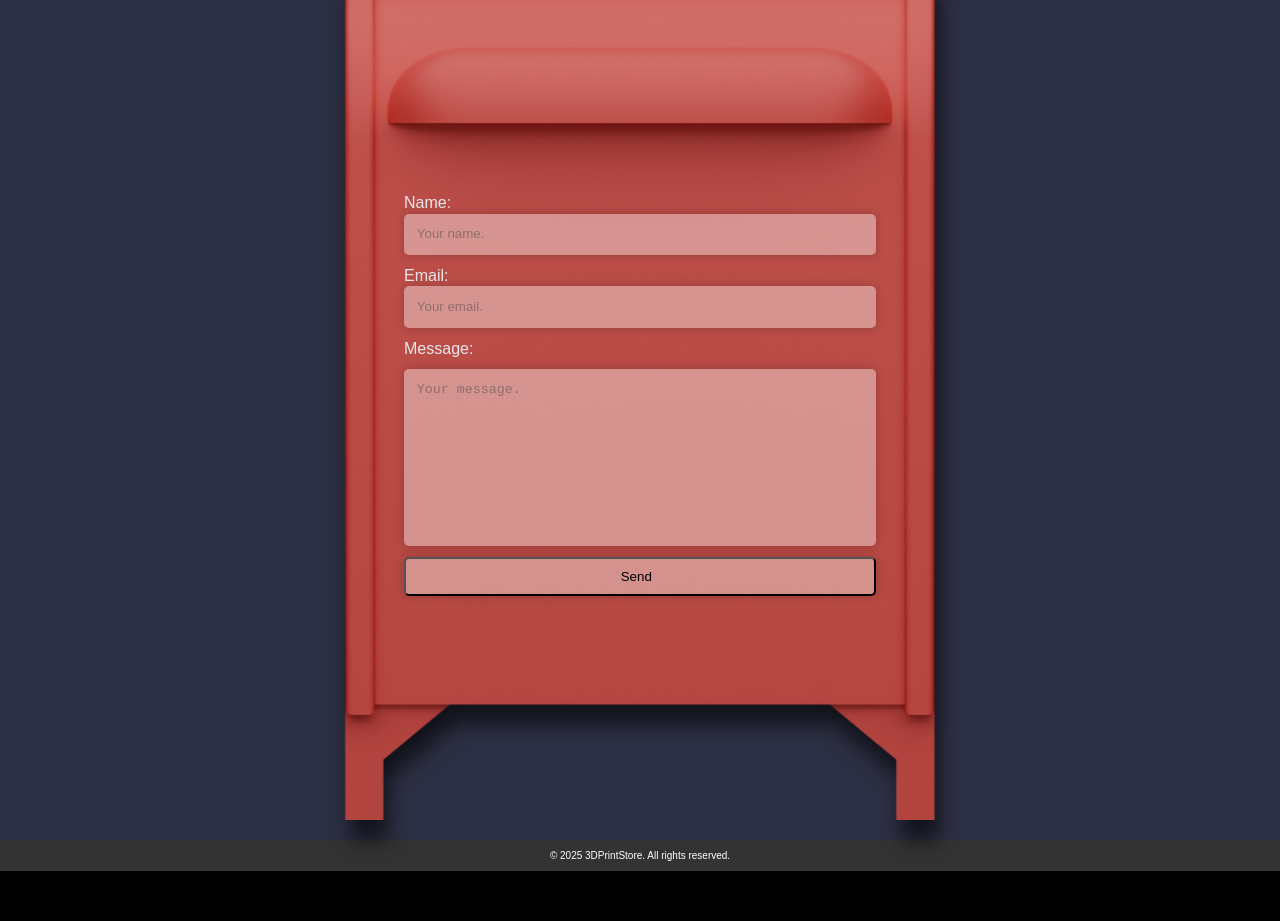
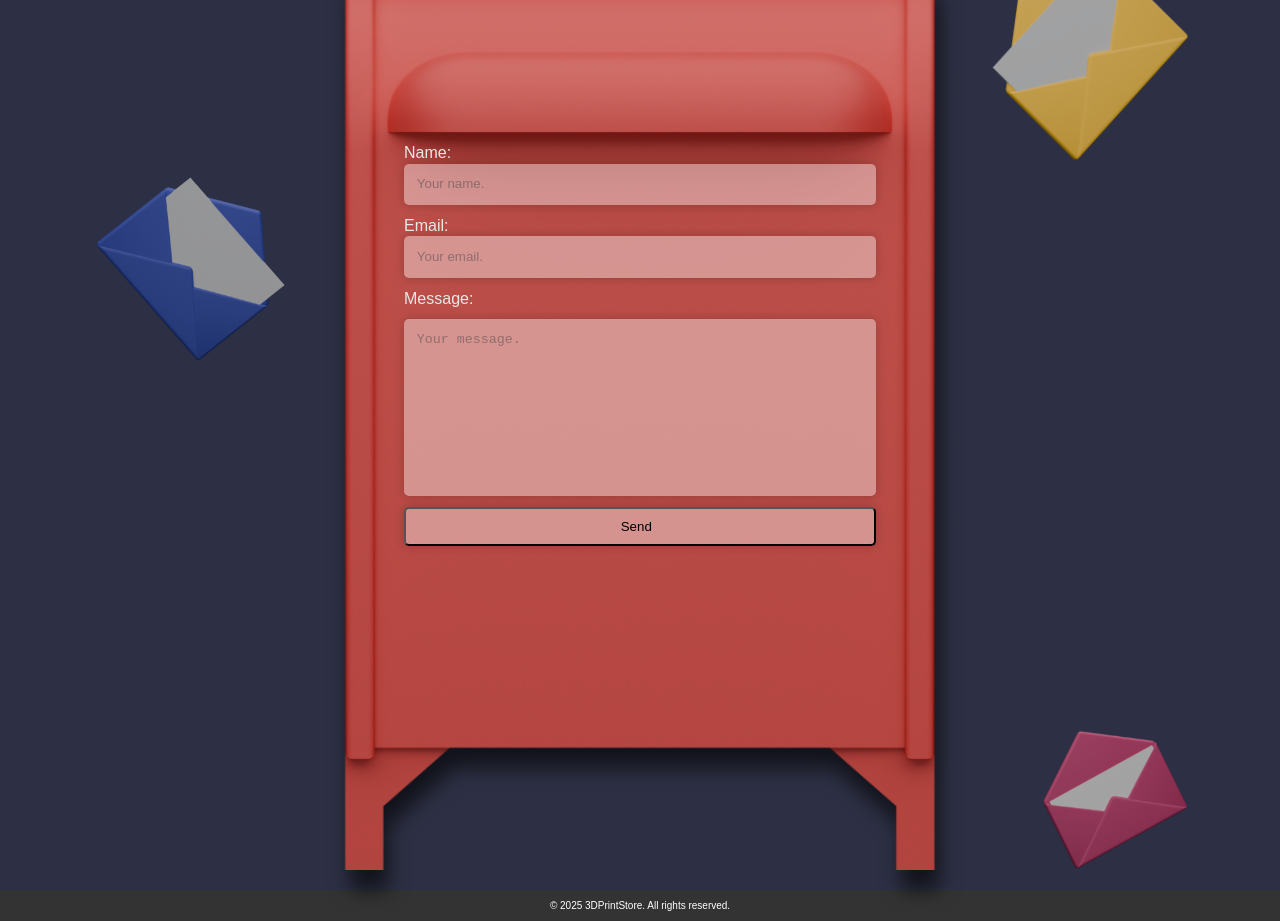
Before and after one commit to lucasliu2019/next_printstore, a Next.js app: page /contact in a window 1280 px wide. Shown: the part 160-1081 px from the top of the page. Before the commit the page ends 1031 px from the top, so only its background shows below. Built offline with nearby package versions, Linux system fonts and the light colour scheme.

Commit message:
contact form update

```diff
--- a/src/app/components/ContactForm/ContactForm.module.css
+++ b/src/app/components/ContactForm/ContactForm.module.css
@@ -5,14 +5,14 @@
     filter: drop-shadow(5px 20px 10px rgba(0, 0, 0, 0.61));
 
     width: clamp(400px, 95% ,600px);
+    min-height: 900px;
     margin: 0 auto;
     text-align: center;
+    padding: 150px 40px;
     /* background-color: rgba(11, 73, 128, 0.3); */
 }
 
 .contact>form{
-    margin: 200px 40px;
-
     display: flex;
     flex-direction: column;
     align-items: left;
--- a/src/app/contact/page.module.css
+++ b/src/app/contact/page.module.css
@@ -9,3 +9,33 @@
 .heading{
   font-size: 3rem;
 }
+
+.contactContainer{
+  width: clamp(450px, 100% ,700px);
+  position: relative;
+}
+
+.envBlue{
+  width: 200px;
+  height: auto; /* Automatically adjust height to retain aspect ratio */
+  position: absolute;
+  top: 200px;
+  left: -200px;
+}
+
+.envPink{
+  width: 150px;
+  height: auto; /* Automatically adjust height to retain aspect ratio */
+  position: absolute;
+  bottom: 0;
+  right: -200px;
+}
+
+.envYellow{
+  width: 100%;
+  max-width: 200px;
+  height: auto; /* Automatically adjust height to retain aspect ratio */
+  position: absolute;
+  top: -20px;
+  right: -200px;
+}
--- a/src/app/contact/page.tsx
+++ b/src/app/contact/page.tsx
@@ -1,11 +1,37 @@
 import styles from "./page.module.css";
 import ContactForm from "../components/ContactForm/ContactForm";
+import Image from "next/image";
 
 export default function Contact() {
   return (
     <div className={styles.page}>
-        <h2 className={styles.heading}>Contact us</h2>
+      <h2 className={styles.heading}>Contact us</h2>
+      <div className={styles.contactContainer}>
         <ContactForm />
+        <Image
+          src="/env_blue.png"
+          alt="Blue Envolope"
+          width={500}
+          height={500}
+          className={styles.envBlue}
+        />
+
+        <Image
+          src="/env_yellow.png"
+          alt="Yellow Envelope"
+          width={500}
+          height={500}
+          className={styles.envYellow}
+        />
+
+        <Image
+          src="/env_pink.png"
+          alt="Pink Envelope"
+          width={500}
+          height={500}
+          className={styles.envPink}
+        />
+      </div>
     </div>
   );
 }
```
